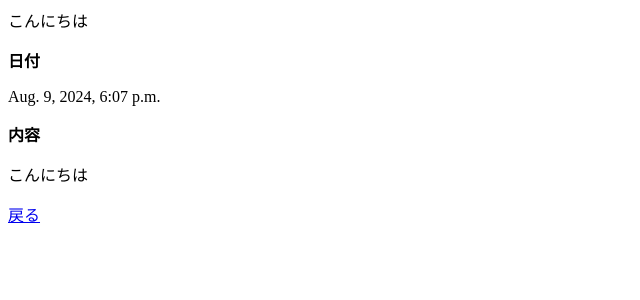
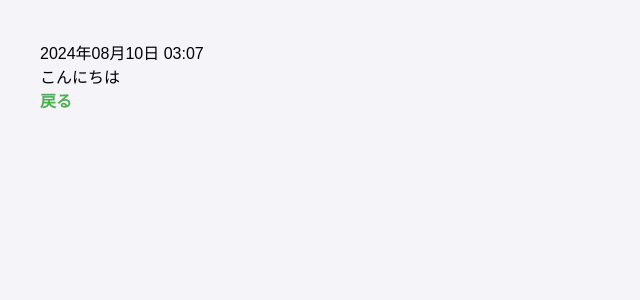
Before and after one commit to PARKUDP/language_diary, a Django app: page /entries/14/ in a window 1280 px wide. Shown: the top 300 px of the page, without its empty margins (0-640 px from the left). Run offline with Django 5.2, Linux system fonts and the light colour scheme; data comes from the database, SQL or seed files in the repository; both versions use the stored data as it was after the commit.

Commit message:
entry_detail.css added, but I should repair design

```diff
--- a/diary/settings.py
+++ b/diary/settings.py
@@ -108,6 +108,8 @@ LANGUAGE_CODE = 'en-us'
 
 TIME_ZONE = 'UTC'
 
+TIME_ZONE = 'Asia/Tokyo'
+
 USE_I18N = True
 
 USE_TZ = True
--- a/entries/static/entries/entry_form.css
+++ b/entries/static/entries/entry_form.css
@@ -1,4 +1,3 @@
-/* タイトルと本文の入力欄のスタイル */
 input[type="text"], textarea {
     width: 100%;
     padding: 10px;
@@ -12,13 +11,11 @@ input[type="text"], textarea {
     font-size: 16px;
 }
 
-/* フォーカス時のスタイル */
 input[type="text"]:focus, textarea:focus {
     border: 1px solid #4CAF50;
     outline: none;
 }
 
-/* フォーム全体のスタイル */
 form {
     margin-top: 20px;
     max-width: 600px;
@@ -30,7 +27,6 @@ form {
     box-shadow: 0px 0px 10px rgba(0, 0, 0, 0.1);
 }
 
-/* ボタンのスタイル */
 button {
     background-color: #4CAF50;
     color: white;
@@ -42,12 +38,10 @@ button {
     width: 100%;
 }
 
-/* ボタンのホバー時のスタイル */
 button:hover {
     background-color: #45a049;
 }
 
-/* リンクのスタイル */
 a {
     color: #555;
     text-decoration: none;
--- /dev/null
+++ b/entries/static/entries/entry_list.css
@@ -0,0 +1,82 @@
+body {
+    font-family: Arial, sans-serif;
+    margin: 20px;
+    padding: 20px;
+    background-color: #f4f4f9;
+
+}
+
+h1 {
+    color: #333;
+    font-size: 28px;
+    text-align: center;
+    margin-bottom: 30px;
+}
+
+a {
+    color: #4CAF50;
+    text-decoration: none;
+    font-weight: bold;
+}
+
+a:hover {
+    text-decoration: underline;
+}
+
+ul {
+    list-style-type: none;
+    padding: 0;
+}
+
+li {
+    background-color: #fff;
+    margin: 10px 0;
+    padding: 15px;
+    border-radius: 5px;
+    box-shadow: 0 2px 4px rgba(0, 0, 0, 0.1);
+    position: relative;
+}
+
+li p {
+    margin: 5px 0;
+    color: #666;
+}
+
+li a[href*='entry_update'] {
+    margin-right: 10px;
+    color: #007bff;
+    font-size: 14px;
+}
+
+li a[href*='entry_update']:hover {
+    color: #0056b3;
+}
+
+button {
+    background-color: #dc3545;
+    color: white;
+    padding: 6px 12px;
+    border: none;
+    border-radius: 3px;
+    cursor: pointer;
+    font-size: 14px;
+}
+
+button:hover {
+    background-color: #c82333;
+}
+
+p {
+    text-align: right;
+    margin-bottom: 30px;
+}
+
+p a {
+    margin-left: 20px;
+    font-size: 14px;
+    color: #333;
+}
+
+p a:hover {
+    color: #4CAF50;
+}
--- a/entries/templates/entries/entry_detail.html
+++ b/entries/templates/entries/entry_detail.html
@@ -3,13 +3,17 @@
 <head>
     <meta charset="UTF-8">
     <meta name="viewport" content="width=device-width, initial-scale=1.0">
-    <tilte>{{ entry.title }}</tilte>
+    <title>{{ entry.title }}</title>
+    {% load static %}
+    <link rel="stylesheet" href="{% static 'entries/entry_list.css' %}">
 </head>
 <body>
-    <p><strong>日付</strong>
-    <p>{{ entry.date_posted }}</p>
-    <p><strong>内容</strong></p>
-    <p>{{ entry.content }}</p>
-    <a href="{%url 'entry_list' %}">戻る</a>
+    <div class="entry-detail">
+        <div class="content-box">
+            <div class="date">{{ entry.date_posted|date:"Y年m月d日 H:i" }}</div>
+            <div class="content">{{ entry.content }}</div>
+        </div>
+        <a href="{% url 'entry_list' %}">戻る</a>
+    </div>
 </body>
 </html>
--- a/entries/templates/entries/entry_list.html
+++ b/entries/templates/entries/entry_list.html
@@ -5,7 +5,7 @@
     <meta charset="UTF-8">
     <meta name="viewport" content="width=device-width, initial-scale=1.0">
     <title>日記一覧</title>
-    <link rel="stylesheet" href="{% static 'entries/style.css' %}">
+    <link rel="stylesheet" href="{% static 'entries/entry_list.css' %}">
 </head>
 <body>
     <h1>日記一覧</h1>
```
Also changed, not shown: entries/static/entries/entry_detail.css (added, +46 -0 lines), entries/static/entries/style.css (deleted, +0 -42 lines), db.sqlite3.
